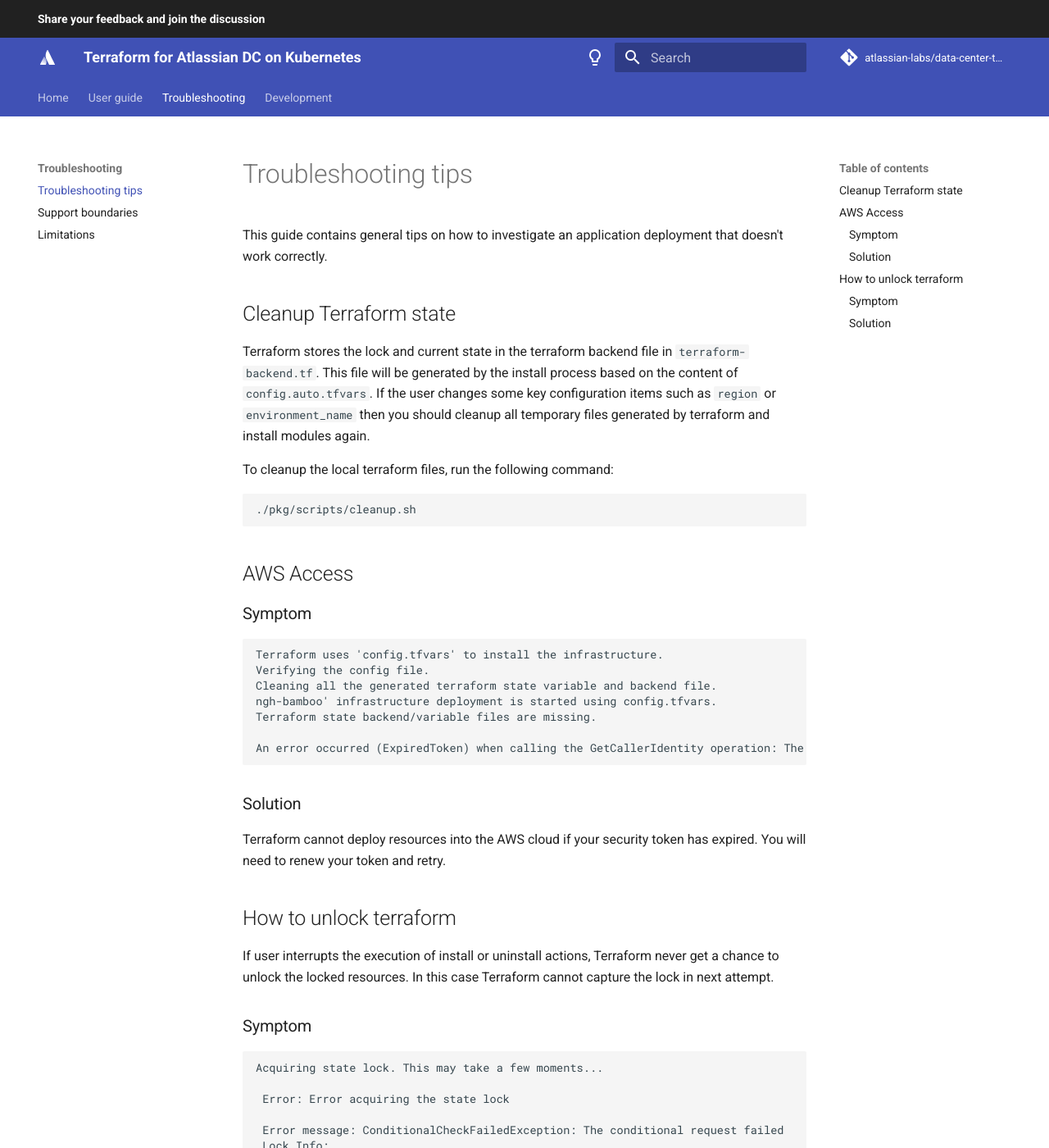
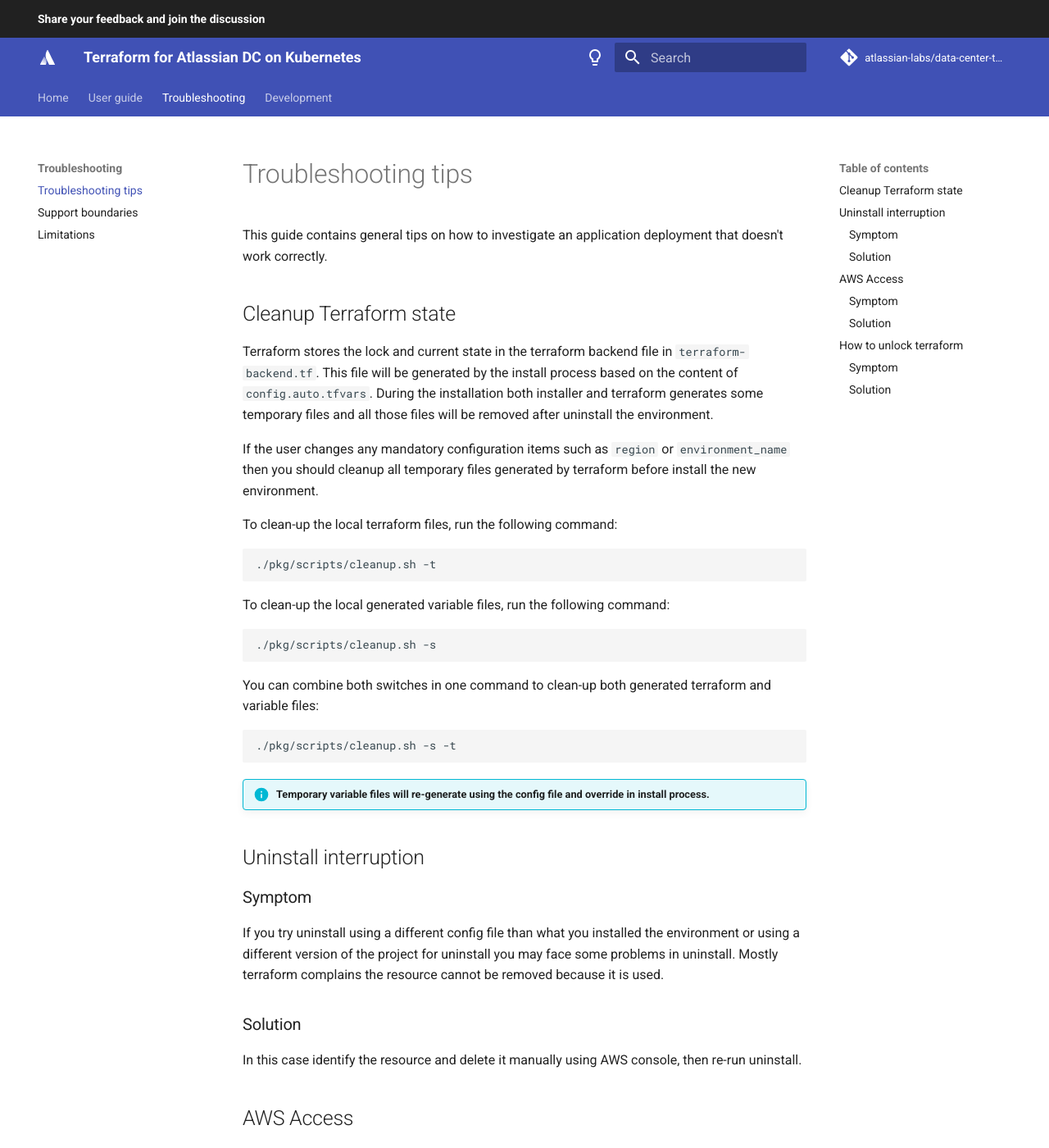
Before and after one commit to atlassian-labs/data-center-terraform, an MkDocs documentation site: the page built from docs/docs/troubleshooting/TROUBLESHOOTING.md, in a window 1280 px wide and 1400 px high. Shown: the whole window at 82% size. Built offline with MkDocs 1.6.1 and Material for MkDocs 9.7.7, drawn with Linux system fonts in a browser that asks for light colours; comment, search, counter and statistics services are not loaded.

Commit message:
TFKUBE-135: Adjusted cleanup script and troubleshooting document

````diff
--- a/docs/docs/troubleshooting/TROUBLESHOOTING.md
+++ b/docs/docs/troubleshooting/TROUBLESHOOTING.md
@@ -2,17 +2,37 @@
 
 This guide contains general tips on how to investigate an application deployment that doesn't work correctly.
 
-
 ## Cleanup Terraform state
 Terraform stores the lock and current state in the terraform backend file in `terraform-backend.tf`.
 This file will be generated by the install process based on the content of `config.auto.tfvars`.
-If the user changes some key configuration items such as `region` or `environment_name` then you should
-cleanup all temporary files generated by terraform and install modules again.
+During the installation both installer and terraform generates some temporary files and all those files will be removed after uninstall the environment.
 
-To cleanup the local terraform files, run the following command:
+If the user changes any mandatory configuration items such as `region` or `environment_name` then you should
+cleanup all temporary files generated by terraform before install the new environment.
+
+To clean-up the local terraform files, run the following command:
 ```
-./pkg/scripts/cleanup.sh
+./pkg/scripts/cleanup.sh -t
 ```
+
+To clean-up the local generated variable files, run the following command:
+```
+./pkg/scripts/cleanup.sh -s
+```
+
+You can combine both switches in one command to clean-up both generated terraform and variable files:
+```
+./pkg/scripts/cleanup.sh -s -t
+```
+!!! info "Temporary variable files will re-generate using the config file and override in install process."
+
+## Uninstall interruption
+### Symptom
+If you try uninstall using a different config file than what you installed the environment or using a different version of the project for uninstall you may face some problems in uninstall.
+Mostly terraform complains the resource cannot be removed because it is used.
+
+### Solution
+In this case identify the resource and delete it manually using AWS console, then re-run uninstall.
 
 
 ## AWS Access
````
Also changed, not shown: 3 other files.
